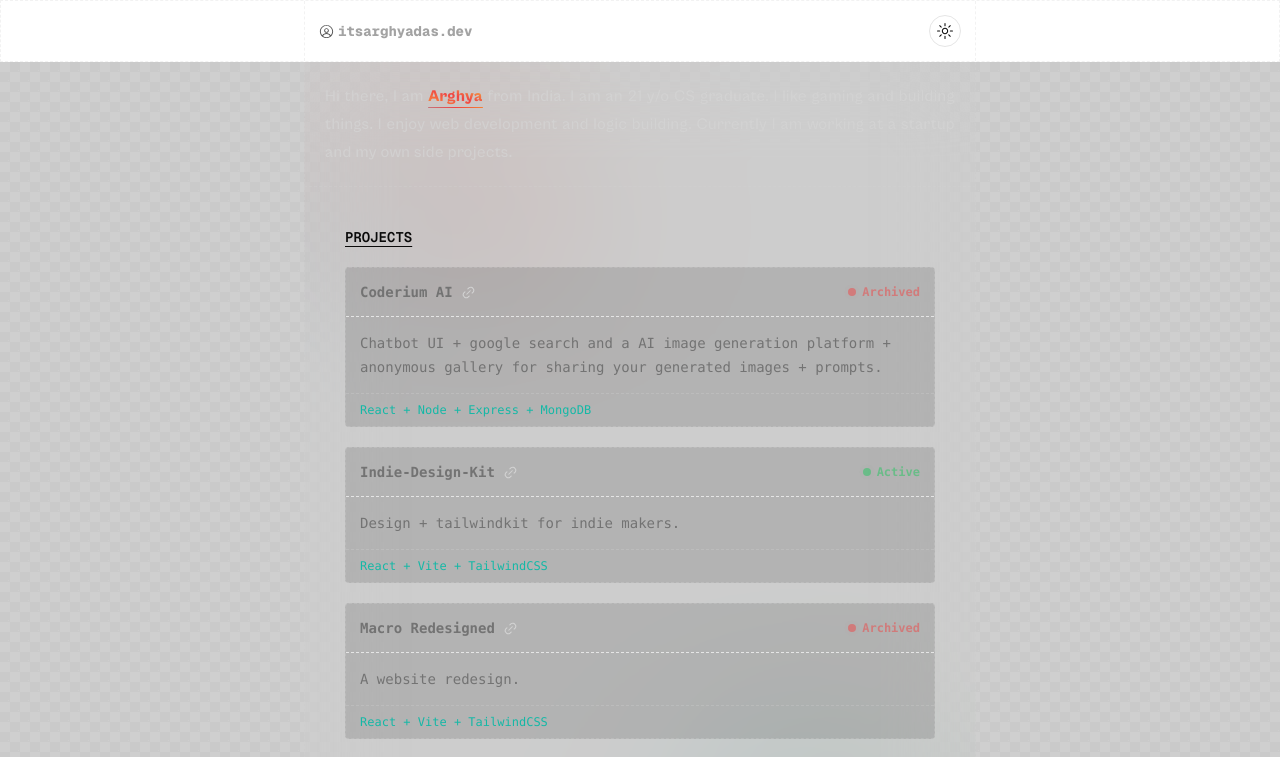
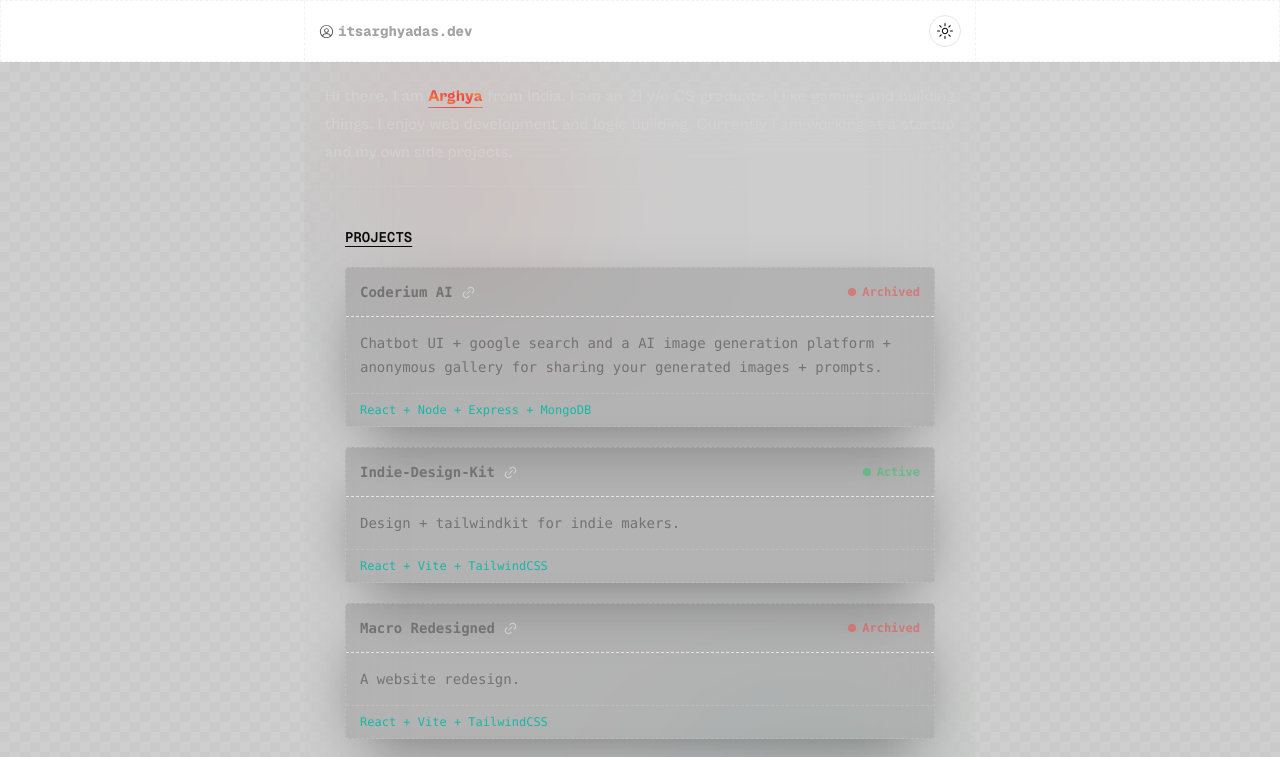
Before and after one commit to itsarghyadas/itsarghyadas.dev, a Next.js app: page / in a window 1280 px wide. Shown: the top 757 px of the page. Built offline with nearby package versions, Linux system fonts and the light colour scheme.

Commit message:
persona portfolio home bg pattern change

```diff
--- a/components/project-section.tsx
+++ b/components/project-section.tsx
@@ -17,9 +17,10 @@ export default function ProjectSection() {
         </h2>
         <div className="grid w-full gap-5">
           {projectData.map((project) => (
-            <div key={project.id} className="relative ">
-              <div className="absolute left-0 top-0 h-full w-full"></div>
-              <div className="flex w-full items-center justify-between gap-5 rounded border border-dashed border-neutral-300/30 bg-neutral-800/15 backdrop-blur-xl dark:border-neutral-800/50">
+            <div
+              key={project.id}
+              className="relative flex w-full items-center justify-between gap-5 rounded border border-dashed border-neutral-300/30 bg-neutral-800/15 shadow-[0_20px_60px_-20px_rgba(0,0,0,0.5)] backdrop-blur-xl dark:border-neutral-800/50"
+            >
               <div className="w-full">
                 <div className="heading__container flex items-center justify-between border-b border-dashed p-3.5 dark:border-neutral-800/50">
                   <h1 className=" flex w-full items-center gap-x-2 font-geistMono text-sm font-semibold text-neutral-500  dark:text-neutral-300">
@@ -67,7 +68,6 @@ export default function ProjectSection() {
                 </div>
               </div>
             </div>
-            </div>
           ))}
         </div>
       </main>
```
Lines whose indentation alone changed are shown as unchanged.
